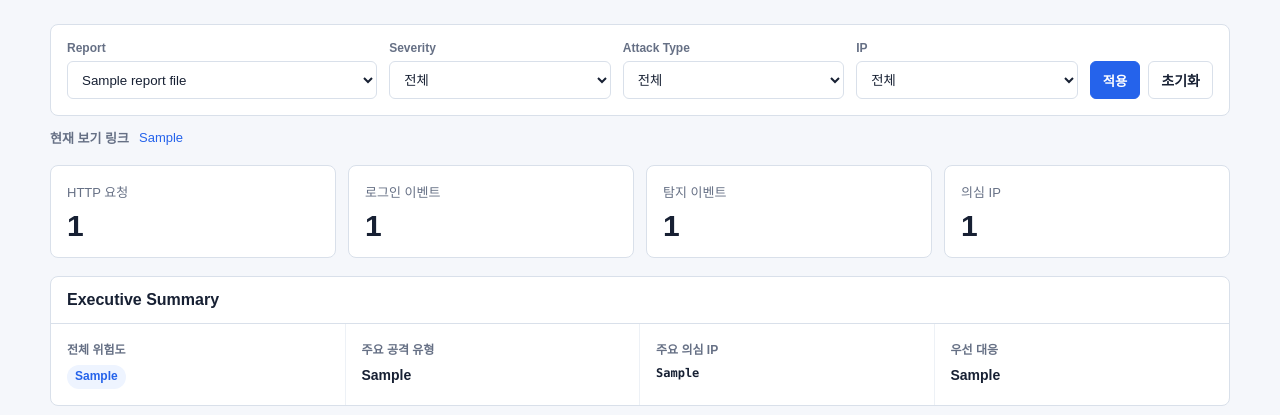
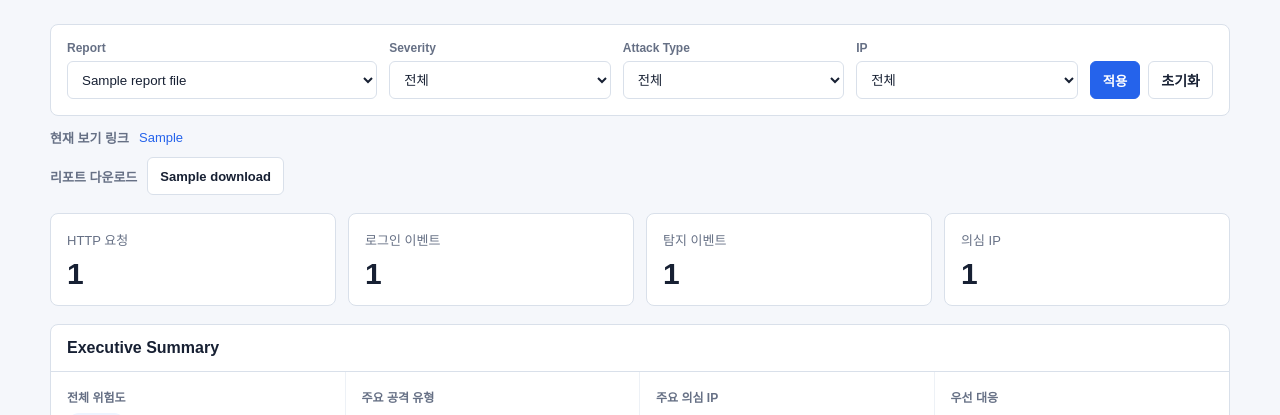
Before and after one commit to jhlee-codes/web-attack-log-analyzer, a Flask app: template app/templates/dashboard.html in a window 1280 px wide. Shown: the part 69-484 px from the top of the page. Run offline with Flask 3, Linux system fonts and the light colour scheme; the template is opened without the code that fills it: most values are stand-ins (such as "Sample title", 1, 10 or a date in 2020).

Commit message:
feat: 대시보드 리포트 다운로드 링크 추가

```diff
--- a/app/app.py
+++ b/app/app.py
@@ -1,9 +1,10 @@
-from flask import Flask, render_template, request
+from flask import Flask, abort, render_template, request, send_from_directory
 from pathlib import Path
 from collections import Counter
 from urllib.parse import urlencode
 import json
 import logging
+import re
 
 app = Flask(__name__)
 
@@ -17,6 +18,9 @@ RESULT_DIR = PROJECT_ROOT / "result"
 
 LOGIN_LOG_FILE = LOG_DIR / "login.log"
 ACCESS_LOG_FILE = LOG_DIR / "access.log"
+REPORT_FILE_PATTERN = re.compile(
+    r"^web_attack_detection_(?:report|result)_\d{8}_\d{6}\.(?:json|md|txt)$"
+)
 
 def setup_logger(logger_name, log_file):
     logger = logging.getLogger(logger_name)
@@ -51,6 +55,28 @@ def get_selected_json_report(report_name: str = ""):
                 return report_file
 
     return report_files[0]
+
+
+def build_report_downloads(report_file: Path | None) -> list[dict]:
+    if report_file is None:
+        return []
+
+    timestamp = report_file.stem.removeprefix("web_attack_detection_report_")
+    candidates = [
+        ("JSON", RESULT_DIR / f"web_attack_detection_report_{timestamp}.json"),
+        ("Markdown", RESULT_DIR / f"web_attack_detection_report_{timestamp}.md"),
+        ("TXT", RESULT_DIR / f"web_attack_detection_result_{timestamp}.txt"),
+    ]
+
+    return [
+        {
+            "label": label,
+            "filename": candidate.name,
+            "url": f"/reports/{candidate.name}",
+        }
+        for label, candidate in candidates
+        if candidate.exists()
+    ]
 
 
 def parse_dashboard_filters(args):
@@ -155,6 +181,7 @@ def build_empty_dashboard_data(
     return {
         "report_file": report_file,
         "report_files": report_files or [],
+        "downloads": build_report_downloads(report_file),
         "analysis_info": {},
         "summary": {
             "total_requests": 0,
@@ -219,6 +246,7 @@ def load_dashboard_data(filters: dict | None = None, report_name: str = ""):
     return {
         "report_file": report_file,
         "report_files": report_files,
+        "downloads": build_report_downloads(report_file),
         "analysis_info": payload.get("analysis_info", {}),
         "summary": summary,
         "executive_summary": normalize_executive_summary(payload.get("executive_summary")),
@@ -296,6 +324,19 @@ def dashboard():
     return render_template("dashboard.html", dashboard=load_dashboard_data(filters, report_name))
 
 
+@app.route("/reports/<path:filename>")
+def download_report(filename):
+    if not REPORT_FILE_PATTERN.fullmatch(filename):
+        abort(404)
+
+    report_file = RESULT_DIR / filename
+
+    if not report_file.is_file():
+        abort(404)
+
+    return send_from_directory(RESULT_DIR, filename, as_attachment=True)
+
+
 @app.route("/login", methods=["GET", "POST"])
 def login():
     if request.method == "POST":
--- a/app/templates/dashboard.html
+++ b/app/templates/dashboard.html
@@ -125,6 +125,21 @@
 
         .share-link a:hover {
             text-decoration: underline;
+        }
+
+        .download-links {
+            display: flex;
+            align-items: center;
+            gap: 10px;
+            margin: -8px 0 18px;
+            color: var(--muted);
+            font-size: 13px;
+        }
+
+        .download-list {
+            display: flex;
+            flex-wrap: wrap;
+            gap: 8px;
         }
 
         .button {
@@ -401,6 +416,11 @@
                 align-items: flex-start;
                 flex-direction: column;
             }
+
+            .download-links {
+                align-items: flex-start;
+                flex-direction: column;
+            }
         }
     </style>
 </head>
@@ -476,6 +496,17 @@
             <strong>현재 보기 링크</strong>
             <a href="{{ dashboard.share_path }}">{{ dashboard.share_path }}</a>
         </div>
+
+        {% if dashboard.downloads %}
+            <div class="download-links">
+                <strong>리포트 다운로드</strong>
+                <div class="download-list">
+                    {% for download in dashboard.downloads %}
+                        <a class="button secondary" href="{{ download.url }}">{{ download.label }}</a>
+                    {% endfor %}
+                </div>
+            </div>
+        {% endif %}
 
         <div class="stats">
             <div class="stat">
```
Also changed, not shown: tests/test_dashboard.py (+68 -0 lines), README.md.
